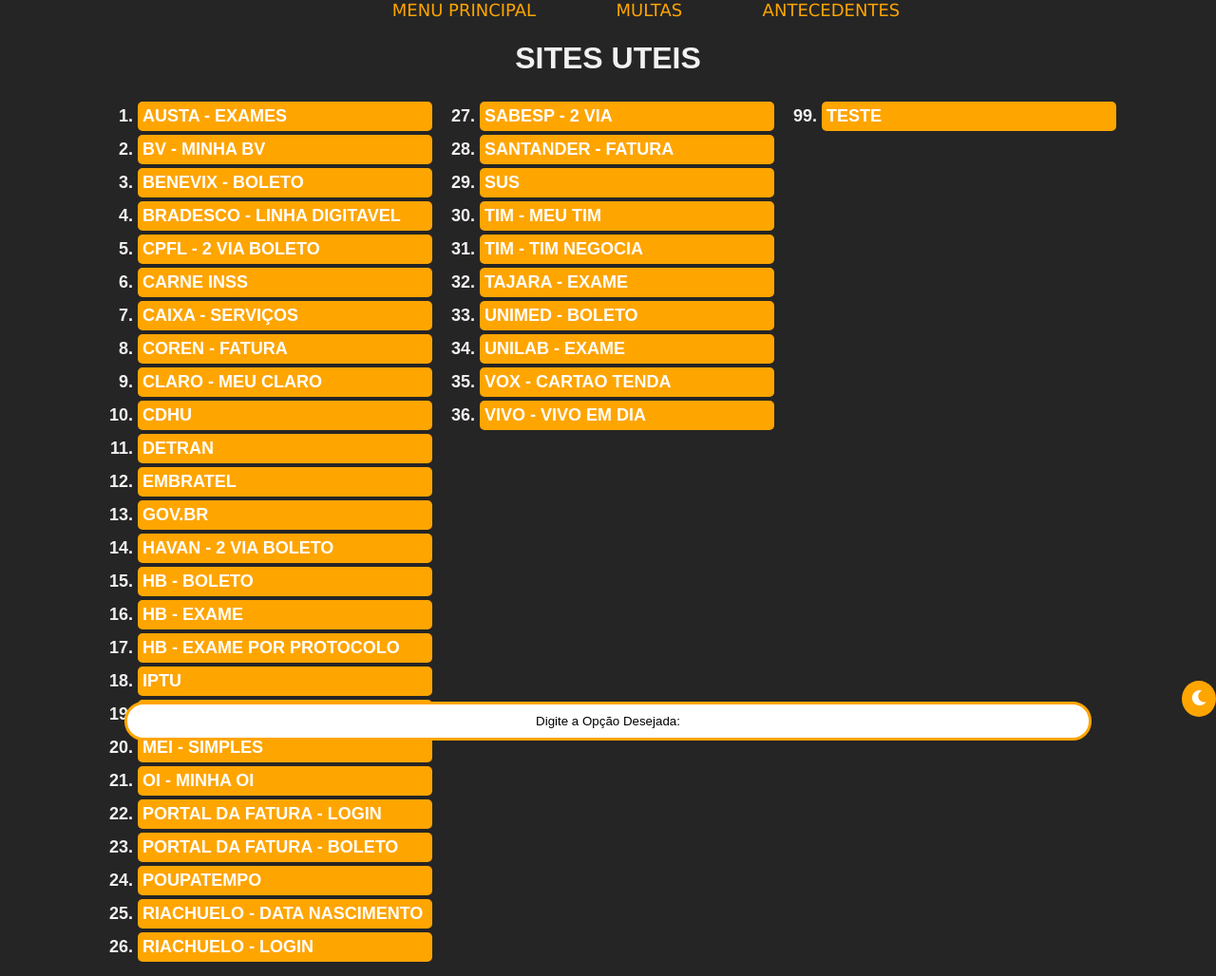
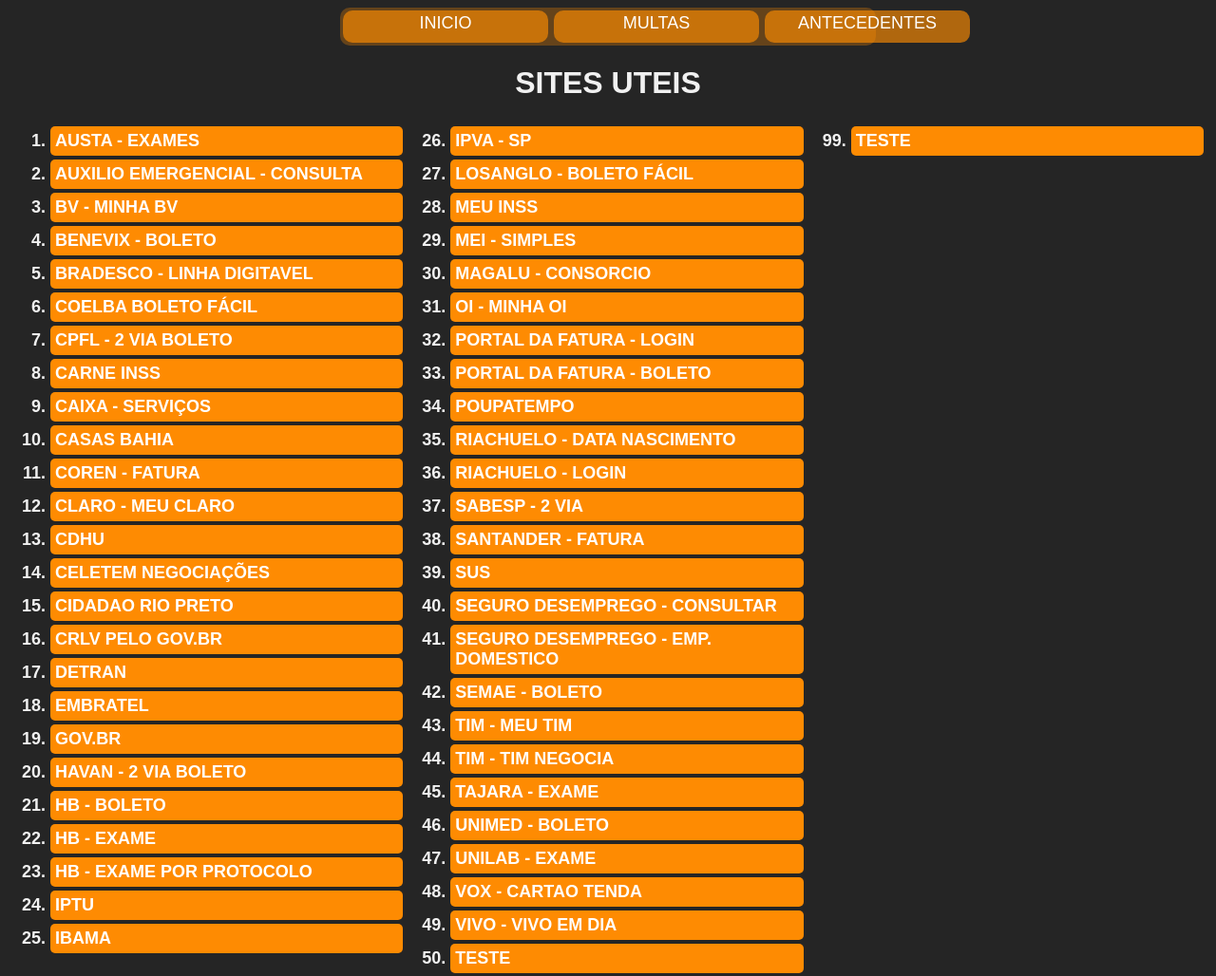
Before and after one commit to WenderDiasDEV/Testes, a plain HTML site: page SITE MENU/index.html in a window 1280 px wide. Shown: the top 1028 px of the page at 95% size. Drawn offline with Linux system fonts and the light colour scheme.

Commit message:
SEI LA MANO, ATUALIZEI CARA!

```diff
--- a/SITE MENU/index.html
+++ b/SITE MENU/index.html
@@ -14,21 +14,50 @@
   </head>
 
   <body class="dark-mode">
-    <!-- CABECALHO DO CORPO DO SITE -->
+    <!-- CABECALHO DO CORPO DO SITE E UMA NAVBAR -->
     <nav>
+      <ul>
         <li>
-        <a href="#">MENU PRINCIPAL</a>
+          <a href="#">INICIO</a>
         </li>
         <li>
           <a href="#" onclick="abrirLinks()">MULTAS</a>
         </li>
         <li>
           <a href="#">ANTECEDENTES</a>
+          <div class="sub-menu">
+            <ul>
+              <li>
+                <a
+                  href="https://www.ssp.sp.gov.br/servicos/atestado.aspx"
+                  target="_blank"
+                  >SP</a
+                >
               </li>
+              <li>
+                <a
+                  href="https://wwws.pc.mg.gov.br/atestado/solicitarsel.do?evento=x&fwPlc=s"
+                  target="_blank"
+                  >MG</a
+                >
+              </li>
+              <li>
+                <a
+                  href="https://www.gov.br/pt-br/servicos/emitir-certidao-de-antecedentes-criminais"
+                  target="_blank"
+                  >FEDERAL</a
+                >
+              </li>
+            </ul>
+          </div>
+        </li>
+      </ul>
     </nav>
 
+    <!-- TEXTO NO FORMATO DE TITULO DO SITE FEITO COM H1 -->
     <h1>SITES UTEIS</h1>
-      <!-- COMECO DA DIV COLUNA ESQUERDA -->
+
+    <!-- DIV COLUNA ESQUERDA -->
     <div class="coluna-menu">
       <ul id="menu">
         <li class="category">
@@ -38,6 +67,13 @@
                 href="https://laboratorio.austa.com.br/shift/lis/austa/elis/s01.iu.web.Login.cls"
                 target="_blank"
                 >AUSTA - EXAMES</a
+              >
+            </li>
+            <li>
+              <a
+                href="https://consultaauxilio.dataprev.gov.br/consulta/?fbclid=IwAR3xwCrtjujJor3h2jPl9PPW3L-eCoMxNmHpRq3tkSI7DsvOjjyNryOcHyQ#/"
+                target="_blank"
+                >AUXILIO EMERGENCIAL - CONSULTA</a
               >
             </li>
             <li>
@@ -57,6 +93,13 @@
                 href="https://www.ib12.bradesco.com.br/ibpfsegundaviaboleto/segundaViaBoletoPesquisarLinhaDigitavel.do"
                 target="_blank"
                 >BRADESCO - LINHA DIGITAVEL</a
+              >
+            </li>
+            <li>
+              <a
+                href="http://servicos.coelba.com.br/servicos-ao-cliente/Pages/consulta-divida-contrato-cpf.aspx"
+                target="_blank"
+                >COELBA BOLETO FÁCIL</a
               >
             </li>
             <li>
@@ -81,6 +124,11 @@
               >
             </li>
             <li>
+              <a href="https://casasbahia.digital/" target="_blank"
+                >CASAS BAHIA</a
+              >
+            </li>
+            <li>
               <a
                 href="https://portal.coren-sp.gov.br/servicos-online/"
                 target="_blank"
@@ -99,6 +147,23 @@
                 href="https://aplicacoes.cdhu2.sp.gov.br/epoupatempocdhu//CDHU/identificacaoMutuario/index.htm"
                 target="_blank"
                 >CDHU</a
+              >
+            </li>
+            <li>
+              <a href="https://www.cetelemnegocie.com.br/" target="_blank"
+                >CELETEM NEGOCIAÇÕES</a
+              >
+            </li>
+            <li>
+              <a href="https://cidadao.riopreto.sp.gov.br/" target="_blank"
+                >CIDADAO RIO PRETO</a
+              >
+            </li>
+            <li>
+              <a
+                href="https://portalservicos.senatran.serpro.gov.br/#/veiculos/meus-veiculos/detalhes/LLC1G83/00196818800/false"
+                target="_blank"
+                >CRLV PELO GOV.BR</a
               >
             </li>
             <li>
@@ -158,6 +223,36 @@
               >
             </li>
             <li>
+              <a href="https://servicos.ibama.gov.br/ctf/" target="_blank"
+                >IBAMA</a
+              >
+            </li>
+          </ol>
+        </li>
+      </ul>
+    </div>
+    <!-- DIV COLUNA ESQUERDA -->
+
+    <!-- DIV COLUNA CENTRAL -->
+    <div class="coluna-menu2">
+      <ul id="menu2">
+        <li class="category">
+          <ol start="26">
+            <li>
+              <a
+                href="https://www.ipva.fazenda.sp.gov.br/ipvanet_consulta/consulta.aspx"
+                target="_blank"
+                >IPVA - SP</a
+              >
+            </li>
+            <li>
+              <a
+                href="https://www2.losango.com.br/cartao-de-credito/segunda-via"
+                target="_blank"
+                >LOSANGLO - BOLETO FÁCIL</a
+              >
+            </li>
+            <li>
               <a href="https://meu.inss.gov.br/#/login" target="_blank"
                 >MEU INSS</a
               >
@@ -167,6 +262,13 @@
                 href="http://www8.receita.fazenda.gov.br/SimplesNacional/Aplicacoes/ATSPO/pgmei.app/Identificacao"
                 target="_blank"
                 >MEI - SIMPLES</a
+              >
+            </li>
+            <li>
+              <a
+                href="https://site.consorciomagalu.com.br/emitir-segunda-via-boleto-login_new"
+                target="_blank"
+                >MAGALU - CONSORCIO</a
               >
             </li>
             <li>
@@ -209,17 +311,6 @@
                 >RIACHUELO - LOGIN</a
               >
             </li>
-            </ol>
-          </li>
-        </ul>
-      </div>
-      <!-- FINAL DA DIV COLUNA ESQUERDA -->
-
-      <!-- COMECO DA DIV COLUNA CENTRAL -->
-      <div class="coluna-menu2">
-        <ul id="menu2">
-          <li class="category">
-            <ol start="27">
             <li>
               <a
                 href="https://agenciavirtual.sabesp.com.br/minhas-faturas"
@@ -228,7 +319,7 @@
               >
             </li>
             <li>
-                <a href="https://www.santander.com.br" target="_blank"
+              <a href="ttps://www.santander.com.br" target="_blank"
                 >SANTANDER - FATURA</a
               >
             </li>
@@ -237,6 +328,27 @@
                 href="https://conectesus-paciente.saude.gov.br/login"
                 target="_blank"
                 >SUS</a
+              >
+            </li>
+            <li>
+              <a
+                href="https://sd.maisemprego.mte.gov.br/sdweb/consulta.jsf"
+                target="_blank"
+                >SEGURO DESEMPREGO - CONSULTAR</a
+              >
+            </li>
+            <li>
+              <a
+                href="https://www.gov.br/pt-br/servicos/solicitar-seguro-desemprego-empregado-domestico"
+                target="_blank"
+                >SEGURO DESEMPREGO - EMP. DOMESTICO</a
+              >
+            </li>
+            <li>
+              <a
+                href="https://cidadao.riopreto.sp.gov.br/empro_cidadao/sjriopreto/semae/empro_dam_semae.php#/"
+                target="_blank"
+                >SEMAE - BOLETO</a
               >
             </li>
             <li>
@@ -282,13 +394,16 @@
                 >VIVO - VIVO EM DIA</a
               >
             </li>
+            <li>
+              <a href="#" target="_blank">TESTE</a>
+            </li>
           </ol>
         </li>
       </ul>
     </div>
-      <!-- FINAL  DA DIV COLUNA CENTRAL -->
+    <!-- DIV COLUNA CENTRAL -->
 
-      <!-- COMECO DA DIV COLUNA DIREITA -->
+    <!-- DIV COLUNA DIREITA -->
     <div class="coluna-menu3">
       <ul id="menu3">
         <li class="category">
@@ -300,7 +415,7 @@
         </li>
       </ul>
     </div>
-      <!-- COMECO DA DIV COLUNA DIREITA -->
+    <!-- DIV COLUNA DIREITA -->
 
     <!-- INPUT CAIXA DE TEXTO -->
     <div class="input">
--- a/SITE MENU/script.js
+++ b/SITE MENU/script.js
@@ -1,12 +1,6 @@
 const menu = document.getElementById('menu')
 
 const inputOption = document.getElementById('input-option')
-
-function setFocus() {
-  inputOption.focus()
-}
-
-document.body.addEventListener('click', setFocus)
 
 // Função para abrir link
 function openLink(link) {
--- a/SITE MENU/style.css
+++ b/SITE MENU/style.css
@@ -1,38 +1,35 @@
-  /* INICIO ESTILO DO CORPO PRINCIPAL */
+  /* INICIO ESTILO DO CORPO PRINCIPAL DO MENU */
 body {
     background-color: #f1f1f1;
-    font-family: Arial, sans-serif;
-    margin: 0;
-    padding-left: 100px;
-    padding-right: 100px;
   }
 
-  /* INICIO MODO ESCURO */
+  /* INICIO DARK-MODE */
   .dark-mode {
     background-color: #252525;
     color: #f1f1f1;
   }
 
+  /* ESTILO DO BOTAO DE DARK-MODE */
   #dark-mode-button {
-    position: fixed;
-    bottom: 45px;
-    right: 50px;
     margin-right: -50px; /* para centralizar horizontalmente */
     margin-top: -25px; /* para centralizar verticalmente */
     font-size: 16px;
     padding: 10px;
     border-radius: 50%;
-    background-color: #ffa500;
+    background-color: #FE8B02;
     color: #ffffff;
     border: none;
   }
 
+  /* HOVER NO BOTÃO DARK-MODE, MUDA DE COR QUANDO COLOCAR O MOUSE EM CIMA */
   #dark-mode-button:hover {
     background-color: #ffd994;
   }
   /* FINAL */
 
-  /* INICIO DAS 3 COLUNAS PRINCIPAIS */
+  /* INICIO DAS 3 COLUNAS PRINCIPAIS NOMEADAS DE MENU */
+
+  /* COLUNA ESQUERDA */
   .coluna-menu {
     float: left;
     width: 33.33%;
@@ -40,6 +37,7 @@ body {
     box-sizing: border-box;
   }
 
+  /* COLUNA DO MEIO */
   .coluna-menu2 {
     display: inline-block;
     width: 33.33%;
@@ -47,6 +45,7 @@ body {
     box-sizing: border-box;
   }
 
+  /* COLUNA DIREITA */
   .coluna-menu3 {
     float: right;
     width: 33.33%;
@@ -54,42 +53,43 @@ body {
     box-sizing: border-box;
   }
 
-  .coluna-menu h3, .coluna-menu2 h3, .coluna-menu3 h3 {
-    margin-top: 0;
-  }
-
+  /* DESIGN DA LISTA DOS MENUS */
   .coluna-menu ul, .coluna-menu2 ul, .coluna-menu3 ul {
     margin: 0;
     padding: 0;
     list-style: none;
   }
 
+  /* DESIGN DA LISTA DOS MENUS */
   .coluna-menu ul li, .coluna-menu2 ul li, .coluna-menu3 ul li {
     margin-bottom: 4px;
     text-align: left;
     font-weight: bold;
   }
 
+  /* DESIGN DA LISTA DOS MENUS E DO LINK DA LISTA*/
   .coluna-menu ul li a, .coluna-menu2 ul li a, .coluna-menu3 ul li a {
     display: block;
     padding: 5px;
-    background-color: #FFA500;
+    background-color: #FE8B02;
     color: #ffffff;
     text-decoration: none;
     border-radius: 5px;
   }
 
+  /* ADICIONA HOVER NOS BOTOES DA LISTA */
   .coluna-menu ul li a:hover, .coluna-menu2 ul li a:hover, .coluna-menu3 ul li a:hover {
     background-color: #ffe2ac;
   }
-  /* FINAL DAS 3 COLUNAS PRINCIPAIS */
+  /* FINAL DAS 3 COLUNAS PRINCIPAIS CHAMADAS DE MENU */
 
+  /* DESIGN DO TEXTO TIPO H1 */
   h1 {
     text-align: center;
     font-family: Arial, Helvetica, sans-serif;
   }
 
-  /* LISTA ORDENADA */
+  /* DESIGN DAS LISTAS */
   ul {
     list-style: none;
     padding: 0;
@@ -103,44 +103,26 @@ body {
     font-size: 18px;
     font-family: Arial, Helvetica, sans-serif;
   }
-  /* FINAL DA LISTA */
+  /* FINAL DO DESIGN DAS LISTAS */
 
-  /* RESPONSAVEL PELOS LINKS */
+  /* DESIGN DOS LINKS */
   a {
     text-decoration: none;
-    color: #ffa500;
+    color: #FE8B02;
     font-family: Arial, Helvetica, sans-serif;
   }
 
+  /* ADICIONA UM HOVER NOS LINKS */
   a:hover {
     color: #ffd994;
   }
   /* FINAL */
 
-  nav {
-    text-align: center;
-  }
-
-  nav li {
-    display: inline-block;
-  }
-
-  nav a {
-    font-family: Verdana, Geneva, Tahoma, sans-serif;
-    margin-bottom: 0;
-    display: block;
-    padding-left: 80px;
-    text-decoration: none;
-  }
-
-  /* A PROPRIA CAIXA DE TEXTO */
+  /* DESIGN DA PROPRIA CAIXA DE TEXTO */
   .input {
     text-align: center;
-    position: absolute;
-    bottom: 0;
-    left: 0;
-    right: 0;
     padding: 20px;
+    margin-bottom: -45px;
     box-sizing: border-box;
   }
 
@@ -148,10 +130,11 @@ body {
     text-align: center;
     padding: 10px;
     width: 80%;
-    border: 3px solid orange;
+    border: 3px solid #FE8B02;
     border-radius: 20px;
     outline: none;
   }
+  /* FINAL DA CAIXA DE TEXTO */
 
   @media screen and (max-width: 768px) {
     .menu, .menu2, .menu3 {
@@ -159,3 +142,61 @@ body {
       float: none;
     }
   }
+
+  nav {
+    text-align: center;
+    background-color: #fe8d024b;
+    border-radius: 10px;
+    margin-left: 350px;
+    margin-right: 350px;
+  }
+
+  nav ul {
+    text-align: center;
+    display: inline-flex;
+    list-style: none;
+  }
+
+  nav ul li {
+    text-align: center;
+    background-color: #fe8d02a4;
+    border-radius: 10px;
+    width: 210px;
+    margin: 3px;
+    padding: 3px;
+    padding-bottom: 10px;
+  }
+
+  nav ul li a {
+    text-align: center;
+    text-decoration: none;
+    color: white;
+  }
+
+  .sub-menu {
+    display: none;
+  }
+
+  nav ul li:hover .sub-menu {
+    display: block;
+    position: absolute;
+    margin-top: 13px;
+    border-radius: 10px;
+    background-color: transparent;
+    border: 3px solid #252525;
+  }
+
+  nav ul li:hover .sub-menu ul {
+    display: block;
+  }
+
+  nav ul li:hover .sub-menu ul li {
+    width: 200px;
+    text-align: center;
+    border-radius: 10px;
+    transition: 0.7s;
+  }
+
+  nav ul li:hover .sub-menu ul li:hover {
+    background-color: #ffd994;
+  }
```
Lines whose indentation alone changed are shown as unchanged.
